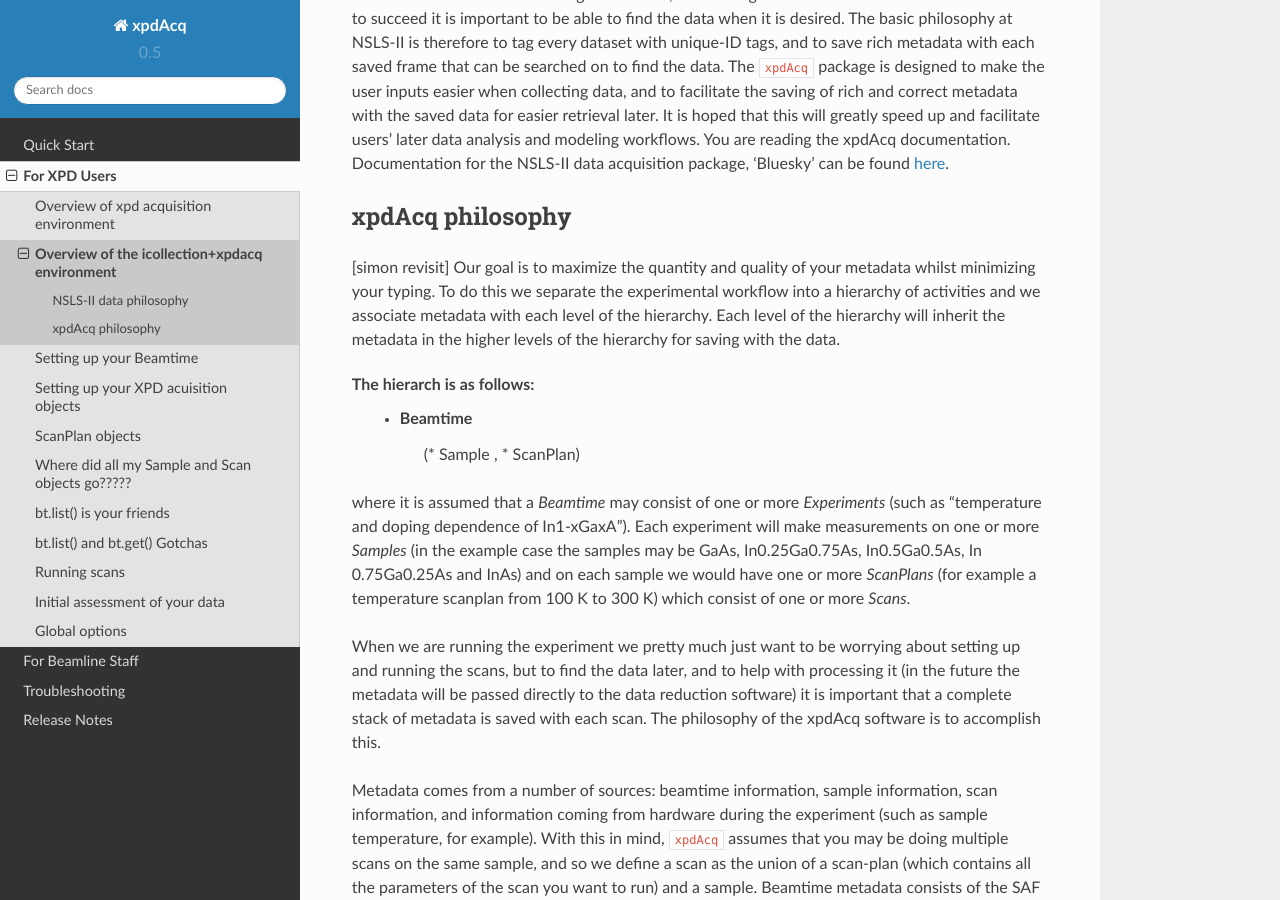
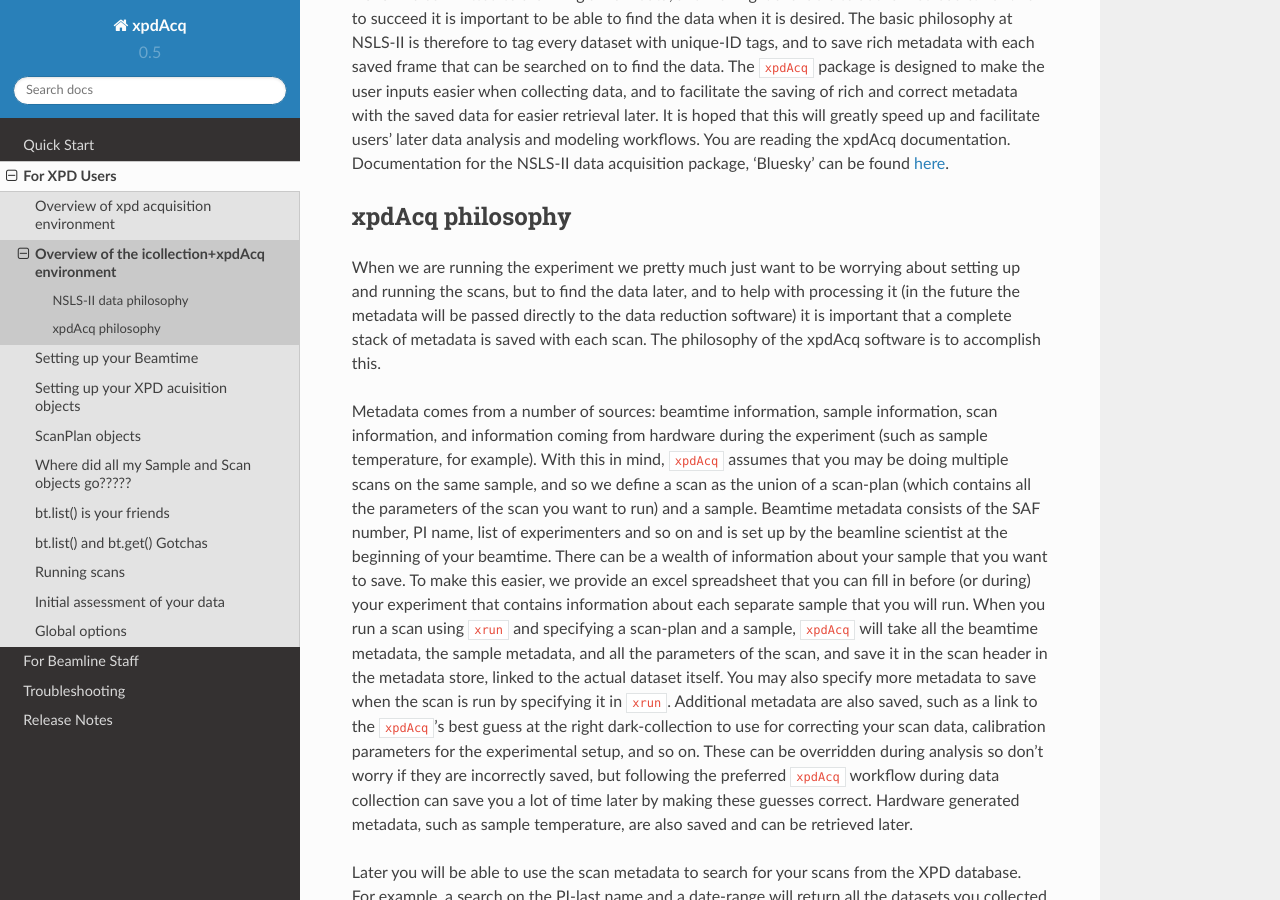
Before and after one commit to xpdAcq/xpdAcq, a Sphinx documentation site: the page built from doc/sb_icollection.rst, in a window 1280 px wide and 900 px high, scrolled down 698 px. Built offline with Sphinx 7.4.7 and the Read the Docs theme 2.0.0, drawn with Linux system fonts in a browser that asks for light colours; some of the changed text lies outside the part shown.

Commit message:
simon finished icollection.rst

```diff
--- a/doc/sb_icollection.rst
+++ b/doc/sb_icollection.rst
@@ -1,7 +1,7 @@
 .. _sb_icollection:
 
 
-Overview of the icollection+xpdacq environment
+Overview of the icollection+xpdAcq environment
 ----------------------------------------------
 
 All data collection at NSLS-II is carried out through a powerful
@@ -44,24 +44,6 @@
 
 xpdAcq philosophy
 +++++++++++++++++
-[simon revisit]
-Our goal is to maximize the quantity and quality of your metadata whilst minimizing
-your typing.  To do this we separate the experimental workflow into a hierarchy
-of activities and we associate metadata with each level of the hierarchy.  Each
-level of the hierarchy will inherit the metadata in the higher levels of the
-hierarchy for saving with the data.
-
-The hierarch is as follows:
- * Beamtime
-       (* Sample , * ScanPlan)
-
-
-where it is assumed that a `Beamtime` may consist of one or more `Experiments`
-(such as "temperature and doping dependence of In1-xGaxA"). Each experiment
-will make measurements on one or more `Samples` (in the example case the samples
-may be GaAs, In0.25Ga0.75As, In0.5Ga0.5As, In 0.75Ga0.25As and InAs) and on each
-sample we would have one or more `ScanPlans` (for example a temperature scanplan from 100 K to 300 K)
-which consist of one or more `Scans`.
 
 When we are running the experiment we pretty much just want to be worrying about
 setting up and running the scans, but to find the data later, and to help with
```
